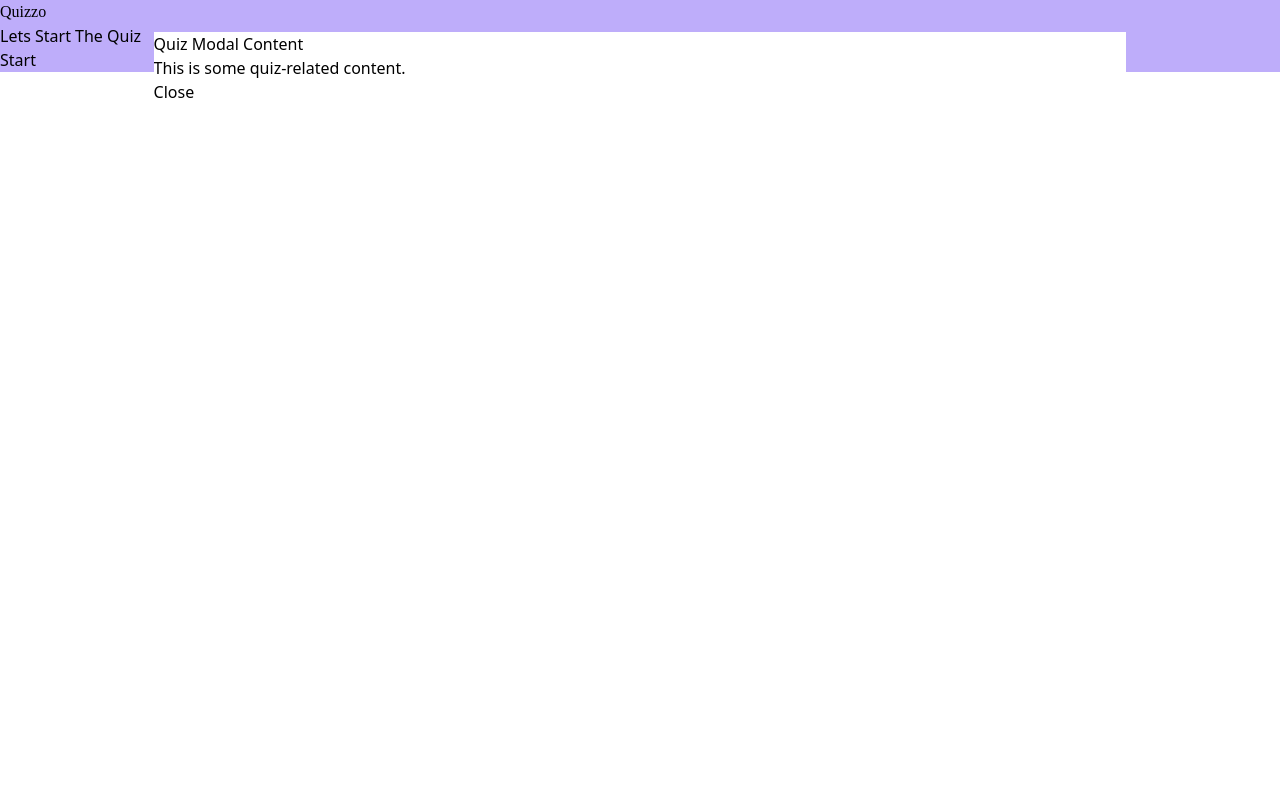
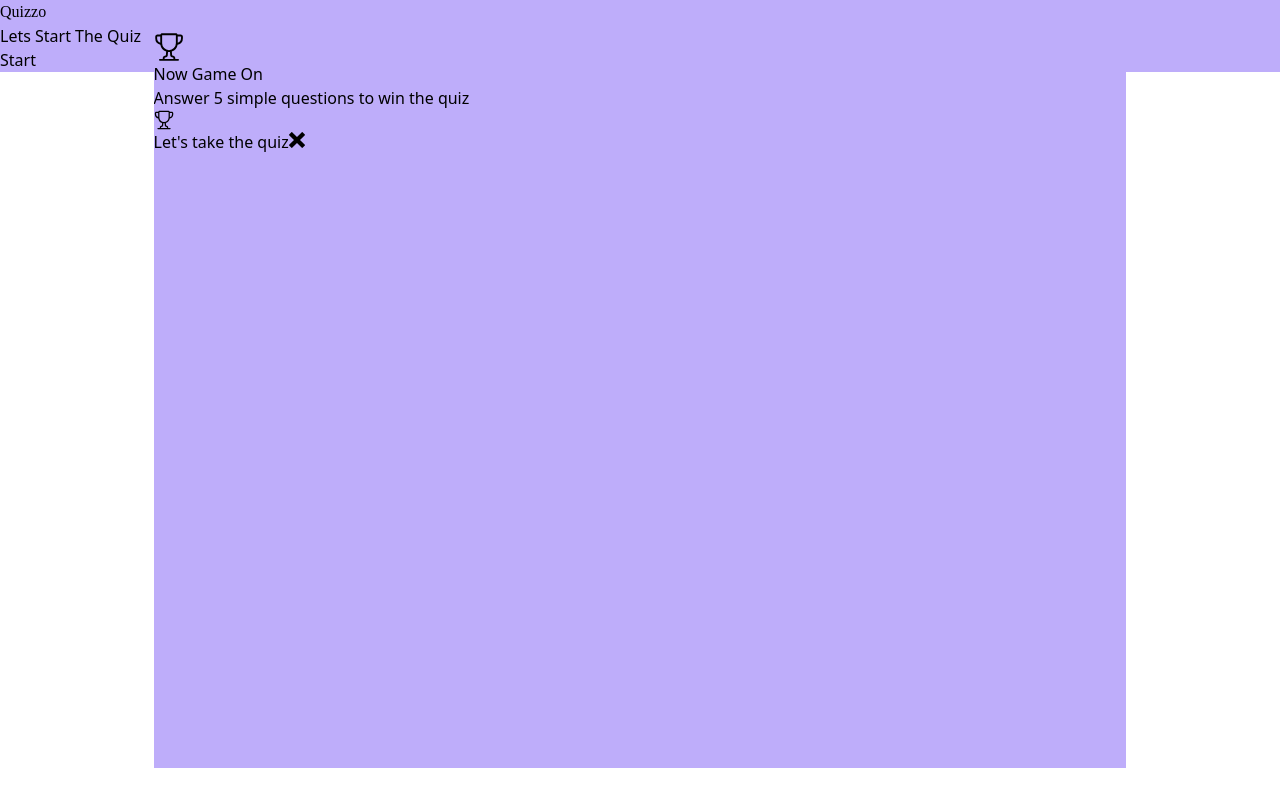
Before and after one commit to Mohit-Vaswani/Interactive-quiz, a React (Vite) app: page / in a window 1280 px wide. Both pictures are taken after a click on the button "Start". Built offline with nearby package versions, Linux system fonts and the light colour scheme; a web font is replaced by a local one.

Commit message:
some updates

```diff
--- a/package.json
+++ b/package.json
@@ -12,6 +12,7 @@
   "dependencies": {
     "react": "^18.2.0",
     "react-dom": "^18.2.0",
+    "react-icons": "^4.10.1",
     "react-router-dom": "^6.14.2"
   },
   "devDependencies": {
--- a/src/components/QuizModal.jsx
+++ b/src/components/QuizModal.jsx
@@ -1,13 +1,16 @@
 import PropTypes from 'prop-types';
+import { ImCross } from 'react-icons/im'
+import { GoTrophy } from 'react-icons/go'
 
 const QuizModal = ({ modalActive, closeModal }) => {
     return (
-      <div className="main-modal" style={{ display: modalActive ? 'flex' : 'none' }}>
-        <div className="quiz_modal p-10">
-          {/* Modal content */}
-          <h2>Quiz Modal Content</h2>
-          <p>This is some quiz-related content.</p>
-          <button onClick={closeModal}>Close</button>
+      <div className="main-modal bg-white" style={{ display: modalActive ? 'flex' : 'none' }}>
+        <div className="quiz_modal p-10 relative flex justify-center items-center flex-col gap-10">
+          <span className='border-2 p-6 border-black rounded-md'><GoTrophy fontSize={'30px'}/></span>
+          <h2 className='text-5xl font-semibold'>Now Game On</h2>
+          <p className='text-xl font-medium'>Answer 5 simple questions to win the quiz</p>
+          <button onClick={closeModal} className='text-white rounded-full px-8 py-3 text-xl font-medium bg-gray-700 hover:bg-gray-800 transition-all duration-500 flex gap-3 items-center'> <span><GoTrophy fontSize={'20px'}/></span> Let's take the quiz</button>
+          <button onClick={closeModal} className='absolute top-0 right-0 m-3'><ImCross/></button>
         </div>
       </div>
     );
--- a/src/index.css
+++ b/src/index.css
@@ -40,7 +40,7 @@ nav h2{
 .quiz_modal{
     min-width: 80%;
     height: 700px;
-    background: #fff;
+    background: var(--primary-color);
     height: inherit;
     overflow: hidden;
 }
```
Also changed, not shown: src/components/QuizOne.jsx (added, +9 -0 lines), 1 other file (tests, documents, lock files or other folders).
